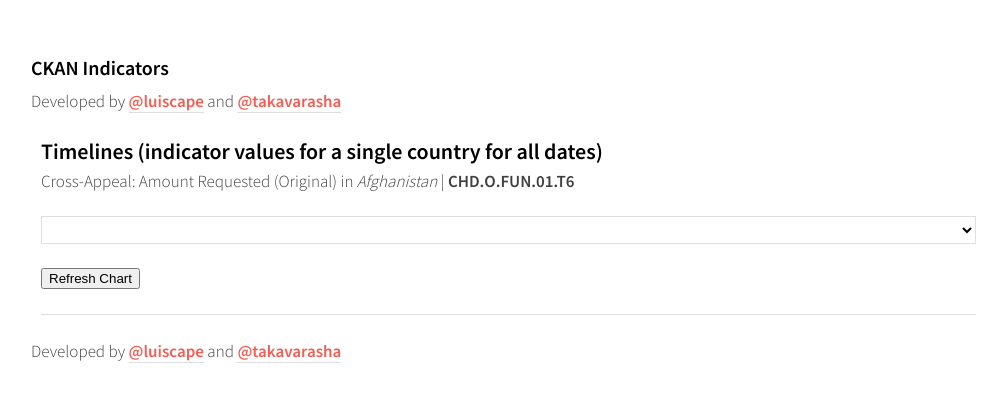
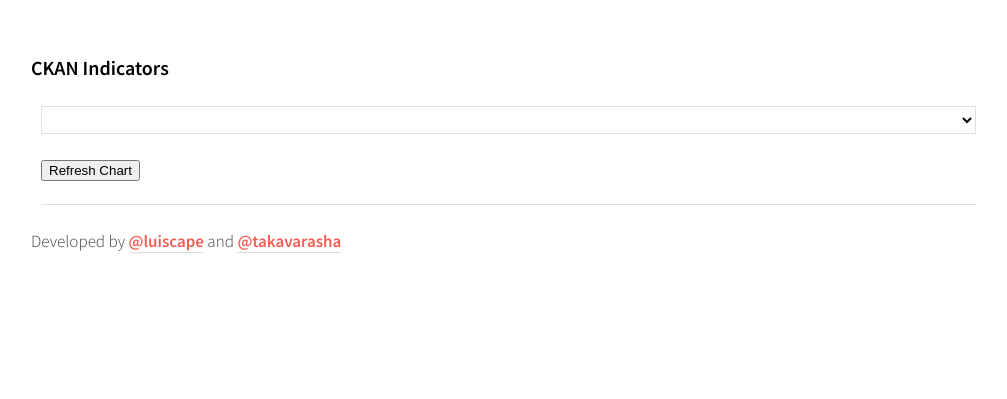
Before and after one commit to luiscape/hdx_management_dashboard, a plain HTML site: page http/index.html in a window 1280 px wide. Shown: the part 193-592 px from the top of the page, without its empty margins (79-1086 px from the left). Drawn offline with nearby package versions, Linux system fonts and the light colour scheme; files that its build step writes are made by us from their sources; no server answers; files whose address does not match are found by name.

Commit message:
cleaning

```diff
--- a/http/index.html
+++ b/http/index.html
@@ -54,12 +54,10 @@
           <section class=''>
             <section>
               <h4>CKAN Indicators</h4>
-                <p>Developed by <a href="http://www.github.com/luiscape">@luiscape</a> and <a href="http://www.github.com/takavarasha">@takavarasha</a></p>
             </section>
             <section>
             	<div class="twelve columns">
-            	<h2><strong>Timelines</strong> (indicator values for a single country for all dates)</h2>
-            	<p>Cross-Appeal: Amount Requested (Original) in <i>Afghanistan</i> | <strong>CHD.O.FUN.01.T6</strong></p>
+            	<h2></p>
             	<div id="indicators_select">
             		<form action="">
             			<select id="indicators_dropdown" name="indicators_dropdown" onchange="refreshChart()">
@@ -92,68 +90,6 @@
 }
 </style>
 
-<script>
-// code for generating a simple time series.
-// here we are querying the API and parsing the
-// results into json arrays. those arrays contain
-// the data that will be charted.
-	 var data; // a global
-
-	 d3.json("https://ds-ec2.scraperwiki.com/dnv1xak/6gemw2mellxy2t1/sql?q=select * from Observations Where indID='Number_of_Users'", function(error, json) {
-	   if (error) return console.warn(error);
-	   data = json;
-
-	   var value, period;
-	   value = jsonPath.eval(data, '$..value');
-	   period = jsonPath.eval(data, '$..period');
-
-	   var format = d3.time.format("%Y-%m-%d");
-	   var years = [];
-	   function getDate(element, index, array) {
-	  	 years.push(format.parse(String(element)));
-	   }
-	   period.forEach(getDate);
-
-	  console.log('The following 3 arrays are the: values, periods pre parsing, and periods post parsing into date objects. These will be used to make the timeline chart.');
-	  // console.log(value);  // sanity check
-	  // console.log(period);  // sanity check
-	  // console.log(years);  // sanity checka
-
-	  var n_datasets = c3.generate({
-	  	bindto: '#n_datasets',
-	  	data: {
-	  		x: 'year',
-	  		// x_format: '%Y',
-	  		json: {
-		  		year: years,
-	      		n_datasets: value
-	  		},
-	  		type: 'line',
-	  		names: {
-	  			year: 'Date',
-	  			n_datasets: 'Number of Datasets in CKAN'
-	  		}
-	  	},
-	  	bar: {
-	  		width: {
-	  			ratio: 0.99
-	  		}
-	  	},
-	  	axis: {
-	        x: {
-	          type: 'timeseries',
-	          tick: {
-	          	format: '%Y-%m-%d'
-	          }
-	        },
-	        y: {
-	        	show: false
-	        }
-	    }
-      });
-	});
-</script>
-
 <script src="//ajax.googleapis.com/ajax/libs/jquery/1.3/jquery.min.js"></script>
 <script>
 
@@ -170,7 +106,11 @@
 });
 
 function refreshChart() {
-	var indicatorsDropDown = document.getElementById("indicators_dropdown")
+	// code for generating a simple time series.
+    // here we are querying the API and parsing the
+    // results into json arrays. those arrays contain
+    // the data that will be charted.
+	var indicatorsDropDown = document.getElementById("indicators_dropdown");
 	var selectedIndicator = indicatorsDropDown.value;
 	var indicatorName = indicatorsDropDown.options[indicatorsDropDown.selectedIndex].text;
 	console.log(indicatorName);
@@ -210,7 +150,7 @@
 		  			ratio: 0.99
 		  		}
 		  	},
-		  	axis: {
+		  	axis: {}}
 		        x: {
 		          type: 'timeseries',
 		          tick: {
@@ -222,6 +162,7 @@
 		        }
 		    }
          });
+    });
 };
 
 </script>
```
